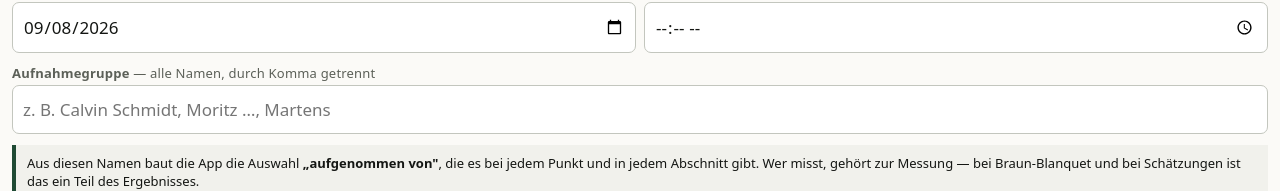
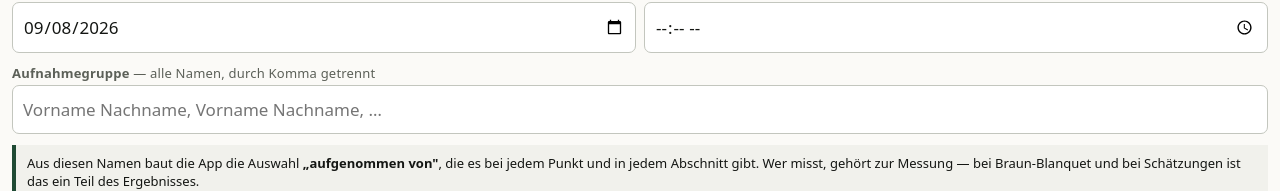
Before and after one commit to calvin-02/feldbuch, a plain HTML site: page index.html in a window 1280 px wide. Shown: the part 348-539 px from the top of the page. Drawn offline with Linux system fonts and the light colour scheme.

Commit message:
Beispielnamen aus dem Platzhalter nehmen — das Repository wird oeffentlich
Co-Authored-By: Claude Opus 5 <noreply@anthropic.com>

```diff
--- a/index.html
+++ b/index.html
@@ -238,7 +238,7 @@
   <div id="datumHinweis"></div>
 
   <label>Aufnahmegruppe <span class="hint">— alle Namen, durch Komma getrennt</span></label>
-  <input id="f_team" placeholder="z. B. Calvin Schmidt, Moritz …, Martens">
+  <input id="f_team" placeholder="Vorname Nachname, Vorname Nachname, …">
   <div class="info" style="font-size:13px">
     Aus diesen Namen baut die App die Auswahl <b>„aufgenommen von"</b>, die es bei jedem Punkt
     und in jedem Abschnitt gibt. Wer misst, gehört zur Messung — bei Braun-Blanquet und bei
```
Also changed, not shown: teile/02_flaeche.html (+1 -1 lines).
